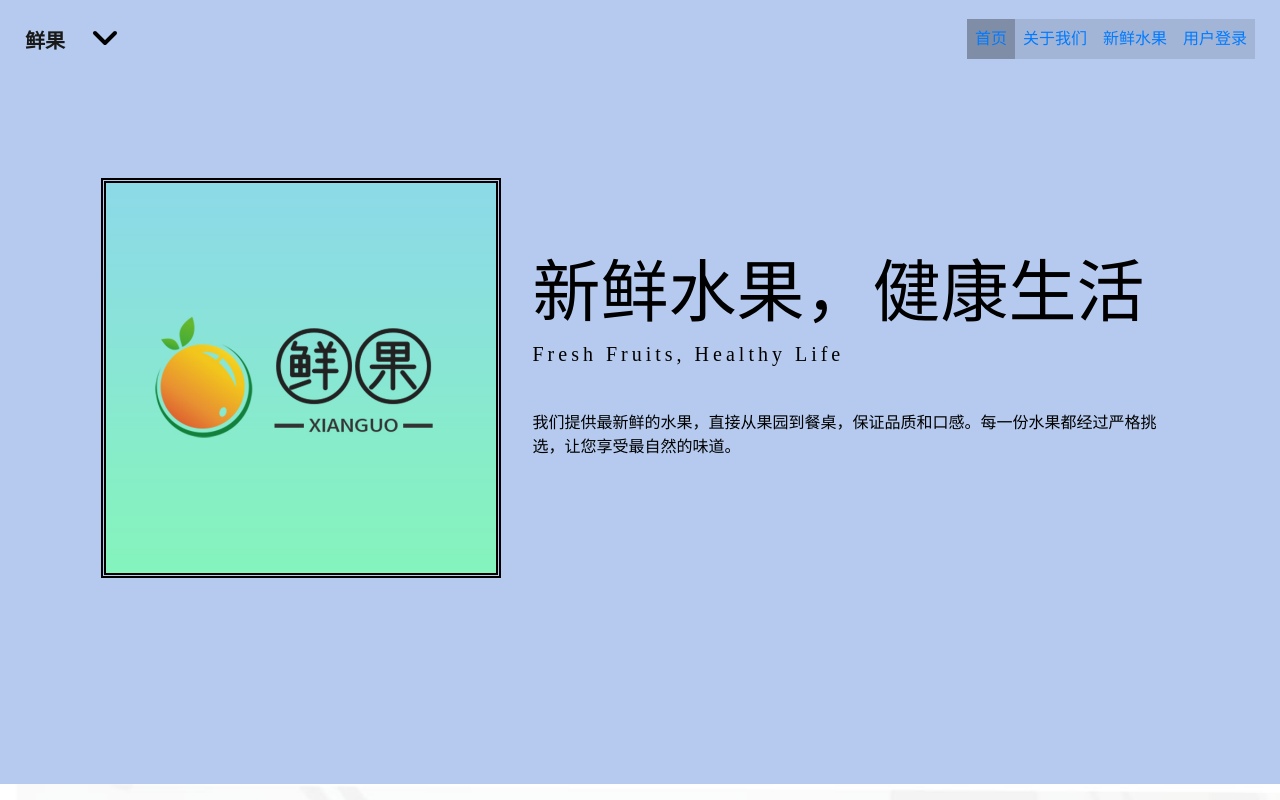
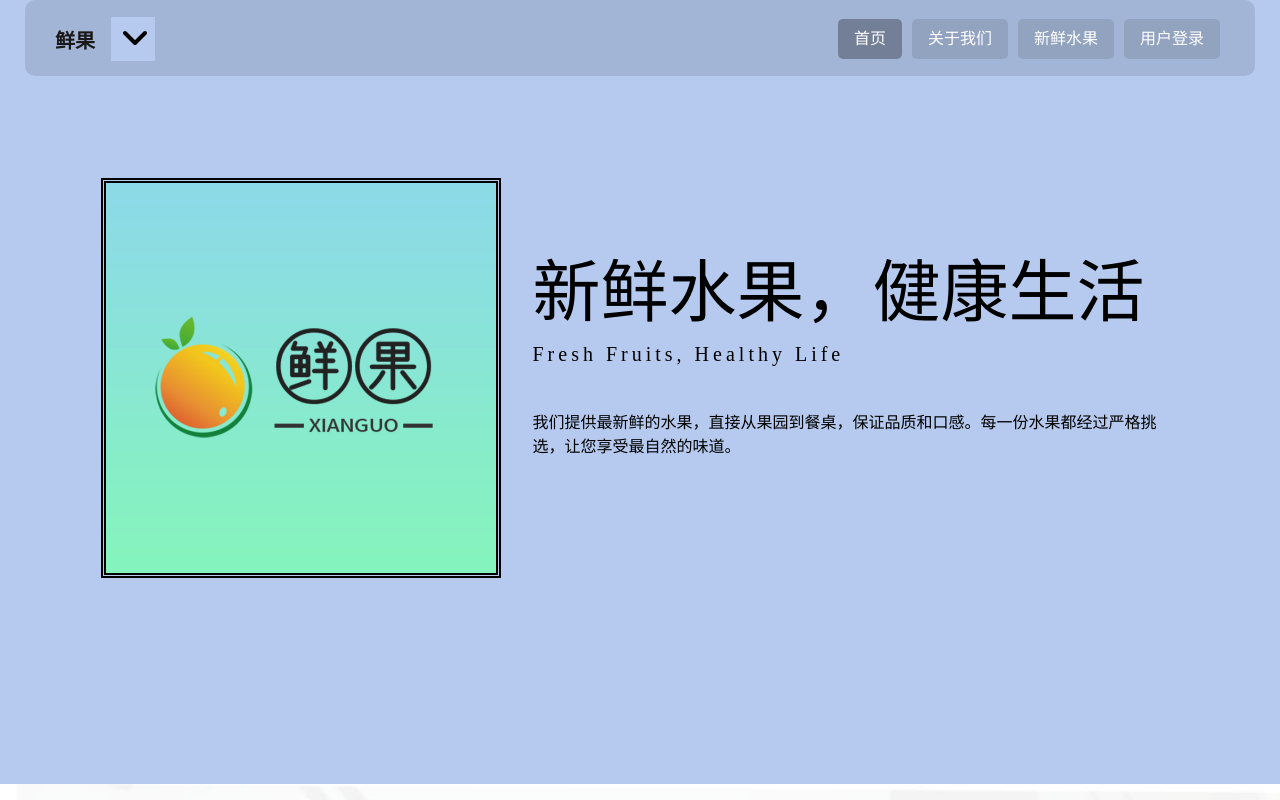
Before and after one commit to wujiaen11/xian-guo-web, a website: page web/index.html in a window 1280 px wide. Shown: the top 800 px of the page. Drawn offline with nearby package versions, Linux system fonts and the light colour scheme; no server answers; a web font is replaced by a local one.

Commit message:
Update style.css

```diff
--- a/web/css/style.css
+++ b/web/css/style.css
@@ -129,6 +129,39 @@
 }
 
 /*end header section*/
+
+/* Navbar styles for desktop */
+.custom_nav-container {
+  background-color: rgba(0, 0, 0, 0.1);
+  border-radius: 10px;
+  padding: 15px 30px;
+}
+
+#navbarSupportedContent .d-flex .navbar-nav {
+  display: flex;
+  align-items: center;
+}
+
+#navbarSupportedContent .d-flex .navbar-nav .nav-item {
+  margin: 0 5px;
+  border-radius: 5px;
+  transition: all 0.3s ease;
+}
+
+#navbarSupportedContent .d-flex .navbar-nav .nav-item .anav {
+  padding: 8px 16px !important;
+  color: #ffffff !important;
+  font-weight: 500;
+  transition: all 0.3s ease;
+}
+
+#navbarSupportedContent .d-flex .navbar-nav .nav-item:hover {
+  background-color: rgba(0, 0, 0, 0.3);
+}
+
+#navbarSupportedContent .d-flex .navbar-nav .nav-item.active {
+  background-color: rgba(0, 0, 0, 0.3);
+}
 
 /* Responsive navbar */
 @media (max-width: 991px) {
```
